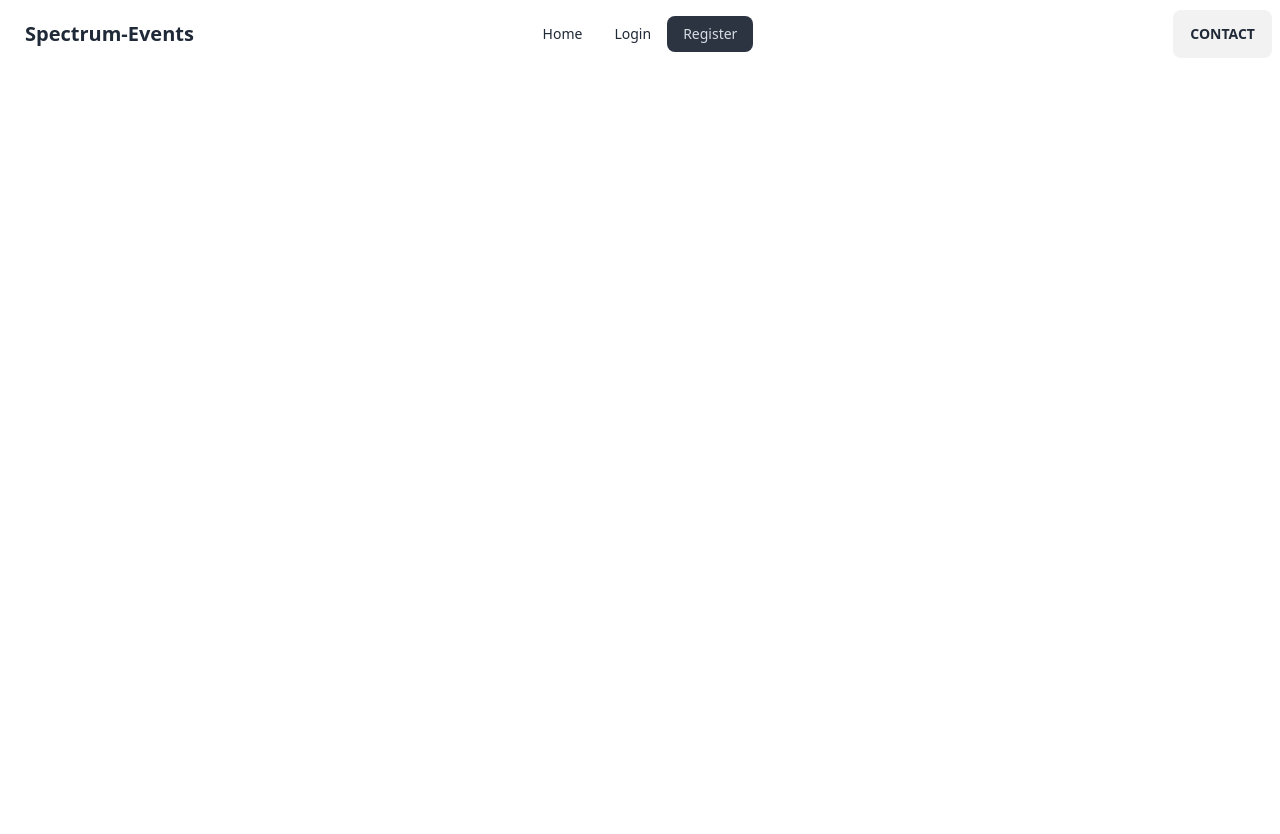
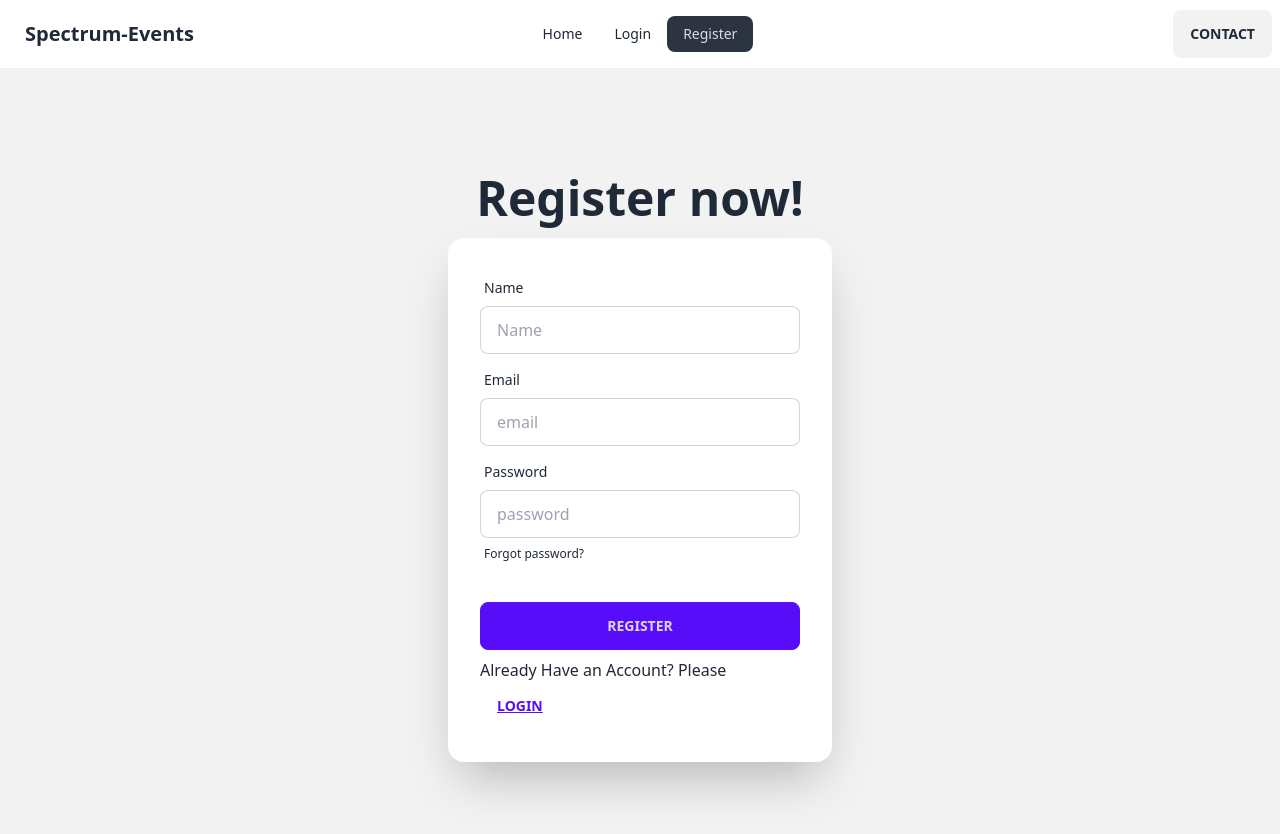
Before and after one commit to TanzilRayhan/Spectrum-Events, a React (Vite) app: page /register in a window 1280 px wide. Shown: the top 834 px of the page. Before the commit the page ends 800 px from the top, so only its background shows below. Built offline with nearby package versions, Linux system fonts and the light colour scheme.

Commit message:
Q&A added

```diff
--- a/src/components/Login.jsx
+++ b/src/components/Login.jsx
@@ -1,10 +1,48 @@
-
+import { Link } from "react-router-dom";
 
 const Login = () => {
+
+    const handleLogin = e => {
+        e.preventDefault();
+        const email = e.target.email.value;
+        const password = e.target.password.value;
+
+        console.log(email, password);
+    }
+
     return (
-        <div>
+        <div className="hero min-h-screen bg-base-200">
+        <div className="hero-content flex-col ">
+          <div className="text-center">
+            <h1 className="text-5xl font-bold">Login now!</h1>
+          </div>
+          <div className="card flex-shrink-0 w-full max-w-sm shadow-2xl bg-base-100">
+            <form onSubmit={handleLogin} className="card-body">
+              <div className="form-control">
+                <label className="label">
+                  <span className="label-text">Email</span>
+                </label>
+                <input type="email" name="email" placeholder="email" className="input input-bordered" required />
+              </div>
+              <div className="form-control">
+                <label className="label">
+                  <span className="label-text">Password</span>
+                </label>
+                <input type="password" name="password" placeholder="password" className="input input-bordered" required />
+                <label className="label">
+                  <a href="#" className="label-text-alt link link-hover">Forgot password?</a>
+                </label>
+              </div>
+              <div className="form-control mt-6">
+                <button className="btn btn-primary">Login</button>
+              </div>
+              <p>New Here? Please<Link to="/register"><button className="btn btn-link">Register</button>
+</Link></p>
+            </form>
 
+          </div>
         </div>
+      </div>
     );
 };
 
--- a/src/components/Register.jsx
+++ b/src/components/Register.jsx
@@ -1,9 +1,56 @@
+import { Link } from "react-router-dom";
+
 
 const Register = () => {
+
+    const handleRegister = e => {
+        e.preventDefault();
+        const name = e.target.name.value;
+        const email = e.target.email.value;
+        const password = e.target.password.value;
+
+        console.log(name, email, password);
+    }
+
     return (
-        <div>
+        <div className="hero min-h-screen bg-base-200">
+        <div className="hero-content flex-col ">
+          <div className="text-center max-w-3xl mx-auto">
+            <h1 className="text-5xl font-bold">Register now!</h1>
+          </div>
+          <div className="card flex-shrink-0 w-full max-w-sm shadow-2xl bg-base-100">
+            <form onSubmit={handleRegister} className="card-body">
+              <div className="form-control">
+                <label className="label">
+                  <span className="label-text">Name</span>
+                </label>
+                <input type="text" name="name" placeholder="Name" className="input input-bordered" required />
+              </div>
+              <div className="form-control">
+                <label className="label">
+                  <span className="label-text">Email</span>
+                </label>
+                <input type="email" name="email" placeholder="email" className="input input-bordered" required />
+              </div>
+              <div className="form-control">
+                <label className="label">
+                  <span className="label-text">Password</span>
+                </label>
+                <input type="password" name="password" placeholder="password" className="input input-bordered" required />
+                <label className="label">
+                  <a href="#" className="label-text-alt link link-hover">Forgot password?</a>
+                </label>
+              </div>
+              <div className="form-control mt-6">
+                <button className="btn btn-primary">Register</button>
+              </div>
+              <p>Already Have an Account? Please<Link to="/login"><button className="btn btn-link">Login</button>
+</Link></p>
+            </form>
 
+          </div>
         </div>
+      </div>
     );
 };
 
```
Also changed, not shown: 1 other file (tests, documents, lock files or other folders).
